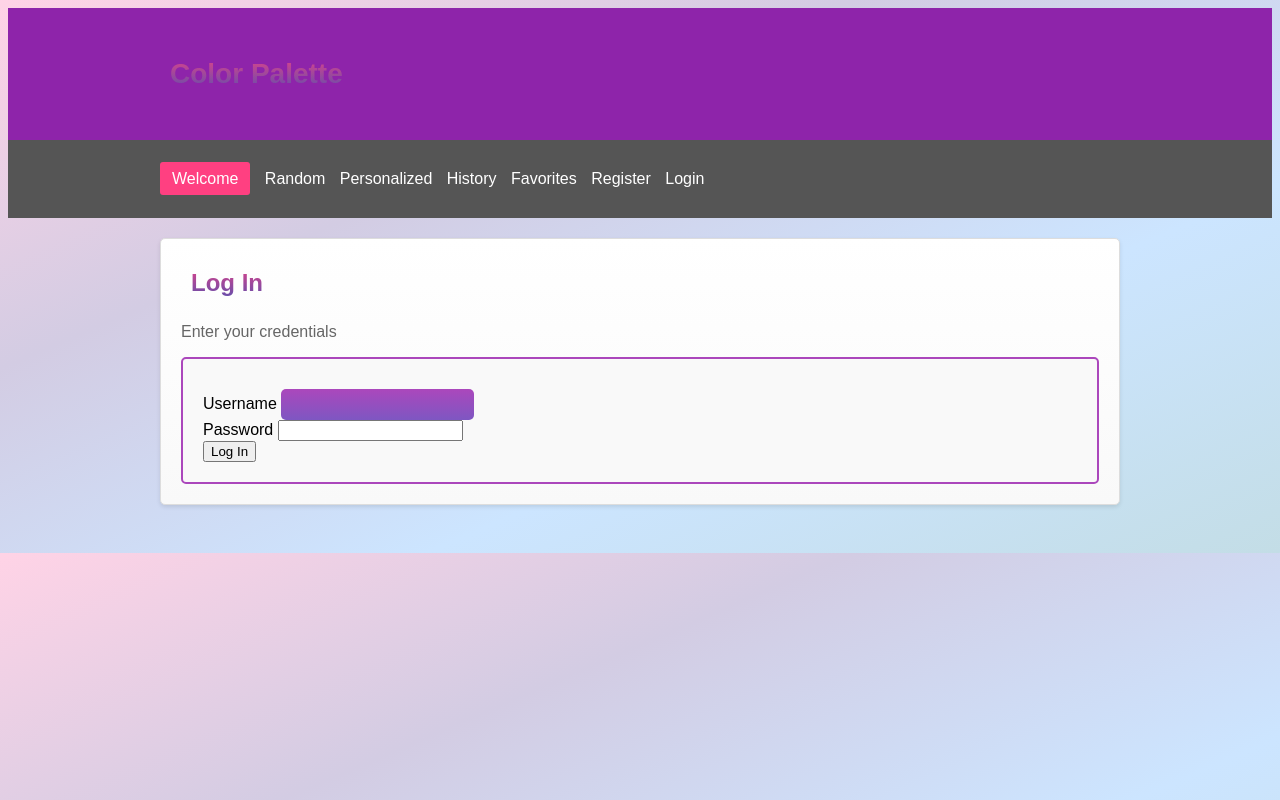
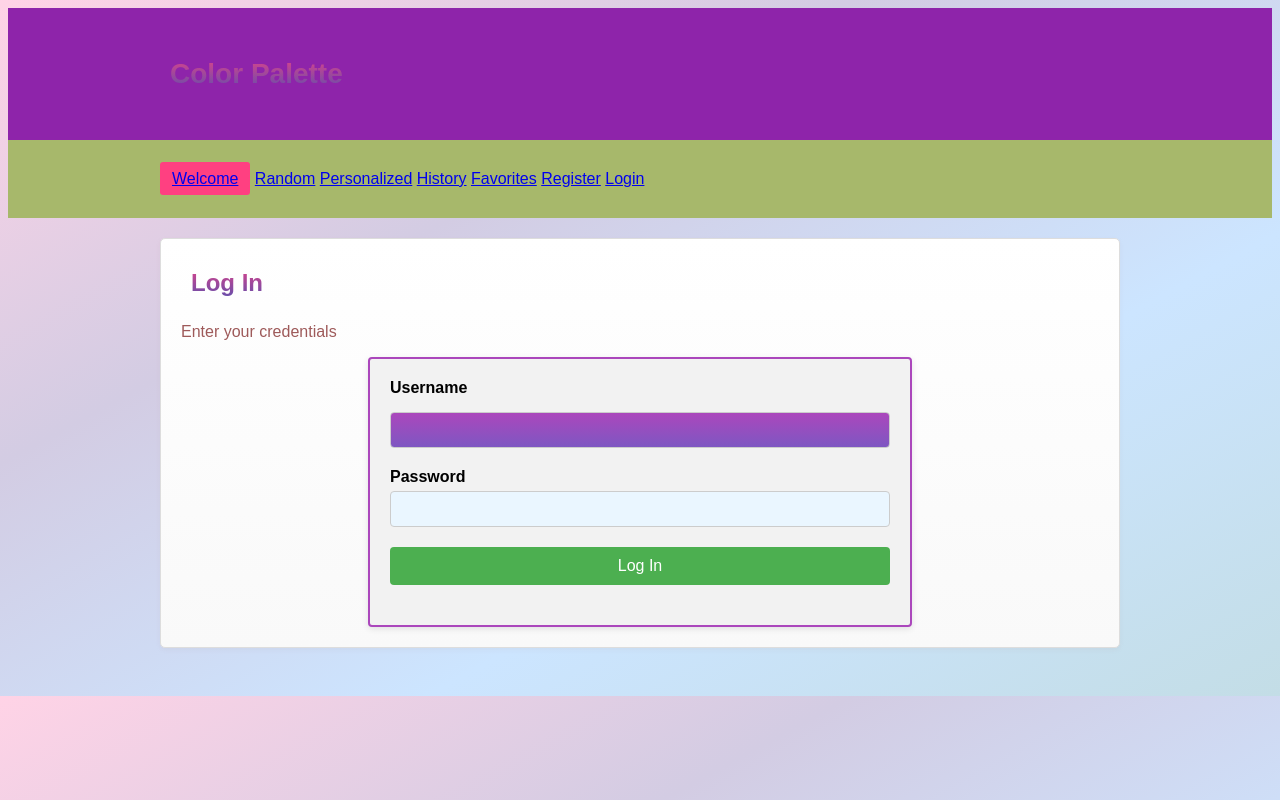
Before and after one commit to Veneloo/Color-Palette, a Flask app: page /login in a window 1280 px wide. Run offline with Flask 3, Linux system fonts and the light colour scheme.

Commit message:
Added more CSS files and Updated HTML Files

```diff
--- /dev/null
+++ b/static/login.css
@@ -0,0 +1,71 @@
+/* styles.css */
+
+/* Form styles */
+form {
+    max-width: 500px;
+    margin: 0 auto;
+    padding: 20px;
+    background-color: #f2f2f2;
+    border-radius: 4px;
+    box-shadow: 0 2px 6px rgba(0, 0, 0, 0.1);
+  }
+
+  form h1 {
+    text-align: center;
+    margin-bottom: 20px;
+  }
+
+  form .form-group {
+    margin-bottom: 20px;
+  }
+
+  form label {
+    display: block;
+    font-weight: bold;
+    margin-bottom: 5px;
+  }
+
+  form input[type="text"],
+  form input[type="email"],
+  form input[type="password"] {
+    width: 100%;
+    padding: 8px;
+    font-size: 16px;
+    border: 1px solid #ccc;
+    border-radius: 4px;
+    box-sizing: border-box;
+    background-color: #eaf6ff !important; /* Add !important to override any other conflicting styles */
+  }
+
+  form .btn {
+    display: block;
+    width: 100%;
+    padding: 10px;
+    font-size: 16px;
+    background-color: #4CAF50;
+    color: #fff;
+    border: none;
+    border-radius: 4px;
+    cursor: pointer;
+    margin-top: 10px;
+  }
+
+  form .btn:hover {
+    background-color: #45a049;
+  }
+
+  /* Flash message styles */
+  .flash {
+    padding: 10px;
+    margin-bottom: 20px;
+    color: #fff;
+    border-radius: 4px;
+  }
+
+  .flash.success {
+    background-color: #4CAF50;
+  }
+
+  .flash.error {
+    background-color: #f44336;
+  }
--- a/static/main.css
+++ b/static/main.css
@@ -10,18 +10,19 @@ body {
 }
 
 header {
-  background-color: #B3E5FC;
-  color: #fff;
+  background-color: #7698a8;
+  color: #7e3535;
   padding: 20px;
 }
 
 h1 {
   font-size: 28px;
   margin: 0;
-  background-color: #B3E5FC;
+  background-color: #41555e;
   display: inline-block;
   padding: 10px;
   border-radius: 5px;
+  color: #6d2a2a;
 }
 
 .username {
@@ -36,16 +37,16 @@ h1 {
   padding: 10px;
 }
 
-.navbar a {
-  color: #fff;
-  text-decoration: none;
-  margin-right: 10px;
+
+.navbar {
+  background-color: #a7b86b; /* Change the background color to a complementary color */
+  padding: 10px;
 }
 
 .card {
   background-color: #fff;
   border-radius: 5px;
-  box-shadow: 0 2px 4px rgba(0, 0, 0, 0.1);
+  box-shadow: 0 2px 4px rgba(190, 147, 147, 0.1);
   padding: 20px;
   margin-bottom: 20px;
 }
@@ -53,11 +54,11 @@ h1 {
 .card-title {
   font-size: 24px;
   margin: 0;
-  color: #333;
+  color: #2196f3; /* Change the color to a complementary color */
 }
 
 .card-text {
-  color: #666;
+  color: #9e5a5a;
 }
 
 /* Add your own styles below this line */
--- /dev/null
+++ b/static/register.css
@@ -0,0 +1,71 @@
+/* styles.css */
+
+/* Form styles */
+form {
+    max-width: 500px;
+    margin: 0 auto;
+    padding: 20px;
+    background-color: #f2f2f2;
+    border-radius: 4px;
+    box-shadow: 0 2px 6px rgba(0, 0, 0, 0.1);
+  }
+
+  form h1 {
+    text-align: center;
+    margin-bottom: 20px;
+  }
+
+  form .form-group {
+    margin-bottom: 20px;
+  }
+
+  form label {
+    display: block;
+    font-weight: bold;
+    margin-bottom: 5px;
+  }
+
+  form input[type="text"],
+  form input[type="email"],
+  form input[type="password"] {
+    width: 100%;
+    padding: 8px;
+    font-size: 16px;
+    border: 1px solid #ccc;
+    border-radius: 4px;
+    box-sizing: border-box;
+    background-color: #eaf6ff !important; /* Add !important to override any other conflicting styles */
+  }
+
+  form .btn {
+    display: block;
+    width: 100%;
+    padding: 10px;
+    font-size: 16px;
+    background-color: #4CAF50;
+    color: #fff;
+    border: none;
+    border-radius: 4px;
+    cursor: pointer;
+    margin-top: 10px;
+  }
+
+  form .btn:hover {
+    background-color: #45a049;
+  }
+
+  /* Flash message styles */
+  .flash {
+    padding: 10px;
+    margin-bottom: 20px;
+    color: #fff;
+    border-radius: 4px;
+  }
+
+  .flash.success {
+    background-color: #4CAF50;
+  }
+
+  .flash.error {
+    background-color: #f44336;
+  }
--- a/templates/layoutt.html
+++ b/templates/layoutt.html
@@ -8,6 +8,9 @@
   <link rel="stylesheet" type="text/css" href="{{ url_for('static', filename='main.css') }}">
   <link rel="stylesheet" type="text/css" href="{{ url_for('static', filename='personalized.css') }}">
   <link rel="stylesheet" type="text/css" href="{{ url_for('static', filename='random.css') }}">
+  <link rel="stylesheet" type="text/css" href="{{ url_for('static', filename='register.css') }}">
+  <link rel="stylesheet" type="text/css" href="{{ url_for('static', filename='login.css') }}">
+
 </head>
 
 <body>
```
Also changed, not shown: instance/site.db, 1 other file.
